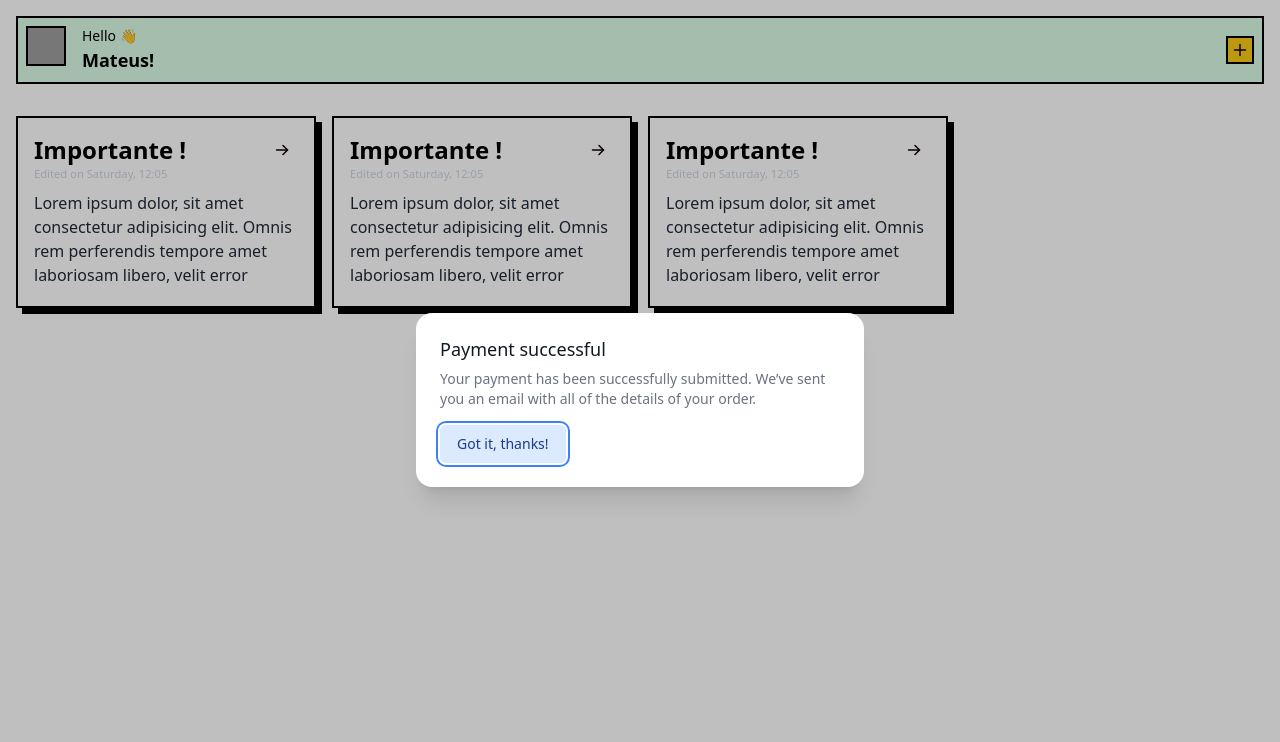
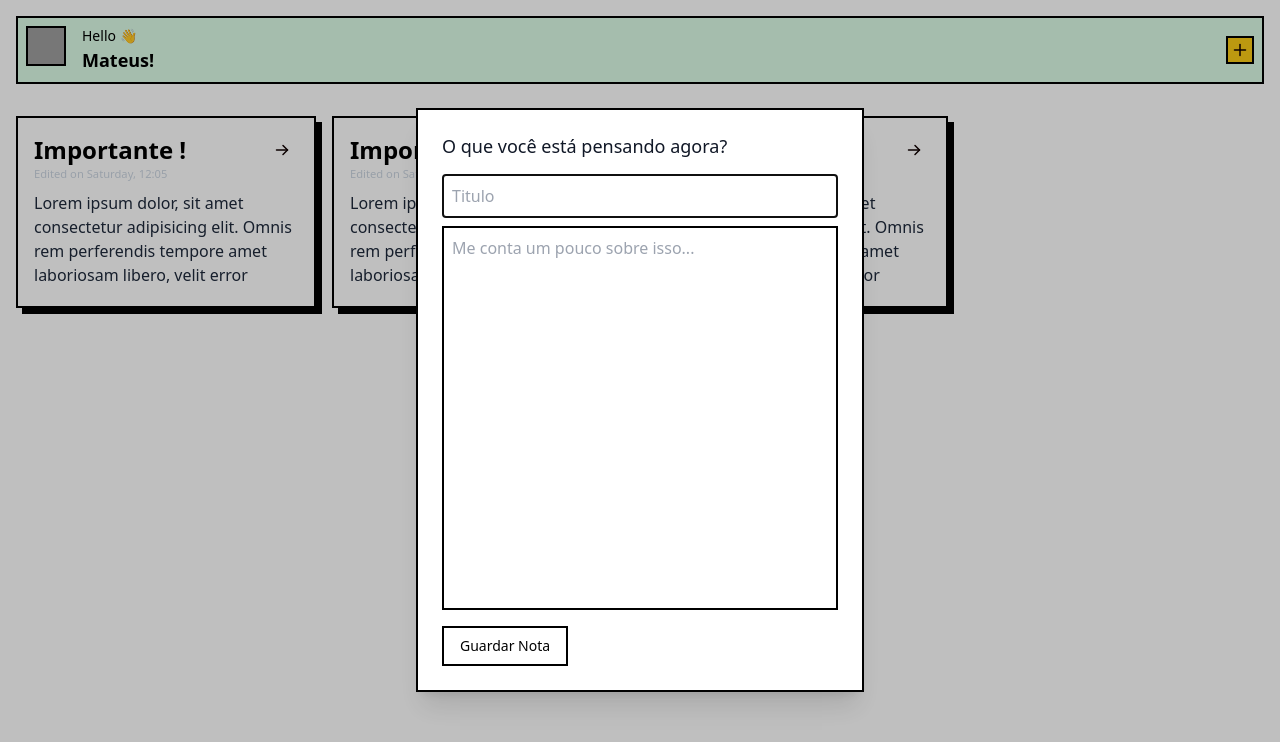
Before and after one commit to MateusP21/anoted, a Next.js app: page / in a window 1280 px wide. Shown: the top 742 px of the page. Built offline with nearby package versions, Linux system fonts and the light colour scheme; grey boxes are pictures that could not be loaded.

Commit message:
feat: personalizando modal

```diff
--- a/components/Dialog.js
+++ b/components/Dialog.js
@@ -43,27 +43,35 @@ const MyModal = forwardRef((_, ref) => {
                 leaveFrom="opacity-100 scale-100"
                 leaveTo="opacity-0 scale-95"
               >
-                <Dialog.Panel className="w-full max-w-md transform overflow-hidden rounded-2xl bg-white p-6 text-left align-middle shadow-xl transition-all">
+                <Dialog.Panel className="w-full max-w-md transform overflow-hidden  bg-white border-2 border-black p-6 text-left align-middle shadow-xl transition-all">
                   <Dialog.Title
                     as="h3"
                     className="text-lg font-medium leading-6 text-gray-900"
                   >
-                    Payment successful
+                    O que você está pensando agora?
                   </Dialog.Title>
-                  <div className="mt-2">
-                    <p className="text-sm text-gray-500">
-                      Your payment has been successfully submitted. We’ve sent
-                      you an email with all of the details of your order.
-                    </p>
+                  <div className="mt-4">
+                    <form className="flex flex-col gap-2">
+                      <input
+                        type="text"
+                        placeholder="Titulo"
+                        className="border-2 border-black p-2 w-full"
+                      />
+                      <textarea
+                        type="text"
+                        placeholder="Me conta um pouco sobre isso..."
+                        className="border-2 border-black p-2 resize-none w-full h-96"
+                      />
+                    </form>
                   </div>
 
                   <div className="mt-4">
                     <button
                       type="button"
-                      className="inline-flex justify-center rounded-md border border-transparent bg-blue-100 px-4 py-2 text-sm font-medium text-blue-900 hover:bg-blue-200 focus:outline-none focus-visible:ring-2 focus-visible:ring-blue-500 focus-visible:ring-offset-2"
+                      className="inline-flex justify-center  transition-colors px-4 py-2 text-sm font-medium border-2 border-black hover:bg-blue-200 focus:outline-none focus-visible:ring-2 focus-visible:ring-blue-500 focus-visible:ring-offset-2"
                       onClick={closeModal}
                     >
-                      Got it, thanks!
+                      Guardar Nota
                     </button>
                   </div>
                 </Dialog.Panel>
```
